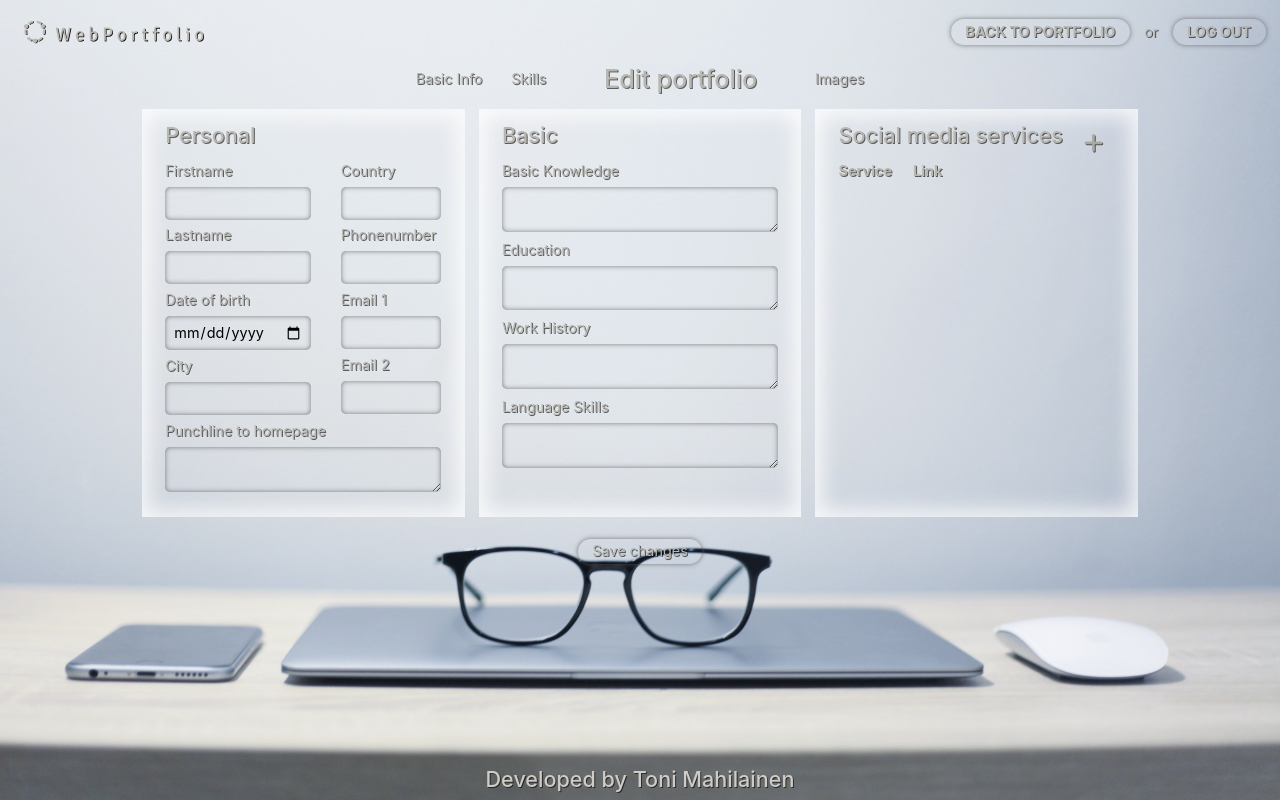
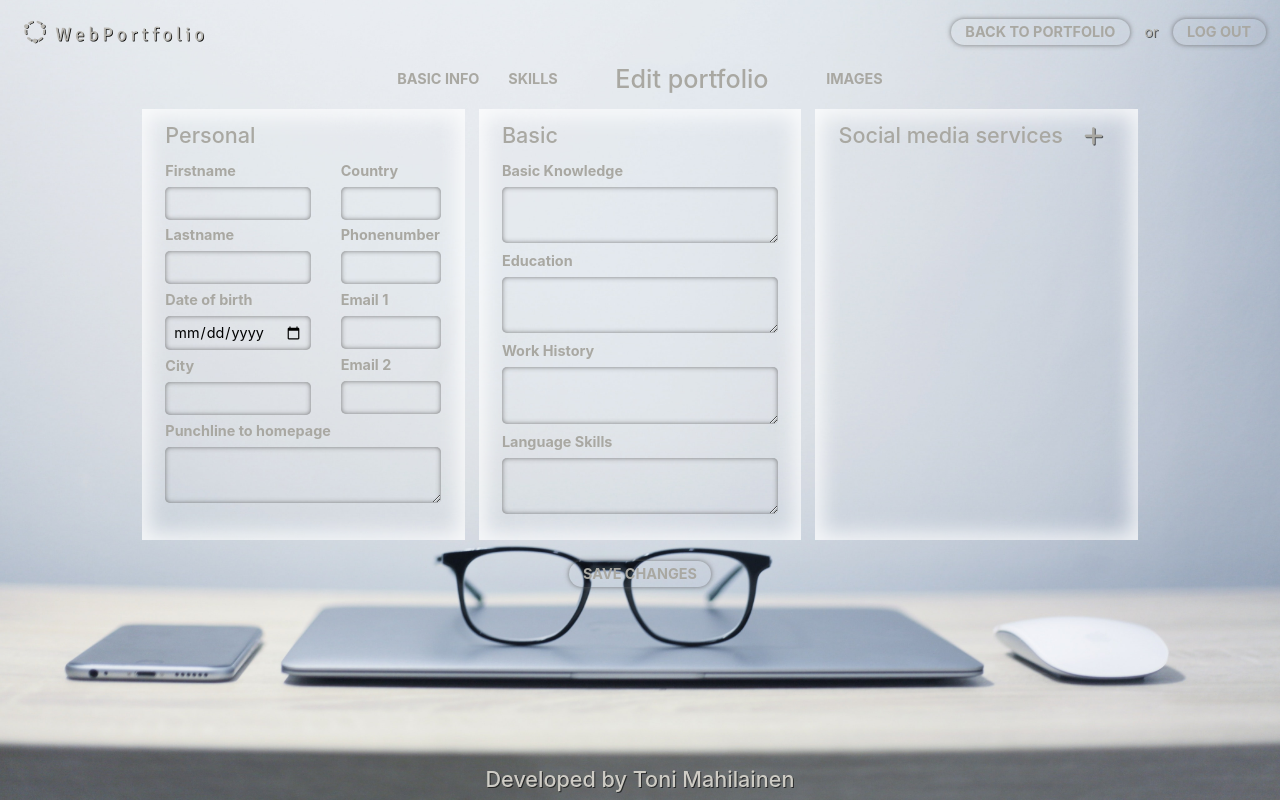
Before and after one commit to toni-mahilainen/WebPortfolio, a React (Create React App) app: page /editportfolio in a window 1280 px wide. Built offline with nearby package versions, Linux system fonts and the light colour scheme; sample sign-in values are in the browser's storage.

Commit message:
Iam osion muotoilu, fonttien värien vaihto sekä nappien hoverit yms.

```diff
--- a/src/Components/EditPortfolio/editPortfolio.css
+++ b/src/Components/EditPortfolio/editPortfolio.css
@@ -9,10 +9,8 @@
     max-width: 90%;
 }
 
-#basicInfoContainer h4 {
+#personalCol h4, #basicCol h4 {
     margin-bottom: 1rem;
-    color: #b9b7b1;
-    text-shadow: 1px 1px rgba(0, 0, 0, 0.6);
 }
 
 #basicInfoContainer textarea {
@@ -23,13 +21,12 @@
     border: none;
     border-radius: 5px;
     box-shadow: inset 0px 0px 5px 0px rgba(95, 95, 95, 0.8);
+    line-height: 1.4rem;
 }
 
 #basicCol, #personalCol, #servicesCol, #skillsCol, #imagesCol {
     margin: 1rem .5rem;
     padding: 1rem 1.6rem;
-    color: rgb(185, 183, 177);
-    text-shadow: 1px 1px rgba(0, 0, 0, 0.6);
     box-shadow: inset 0px 0px 20px 7px rgba(255, 255, 255, 0.8);
 }
 
@@ -41,8 +38,7 @@
     border: none;
     border-radius: 1rem;
     box-shadow: 0px 0px 5px 0px rgba(95, 95, 95, 0.8);
-    color: #b9b7b1;
-    text-shadow: 1px 1px rgba(0, 0, 0, 0.6);
+    color: rgb(169, 168, 162);
 }
 
 .saveChangesBtn:hover {
@@ -59,6 +55,10 @@
     font-size: 1.5rem;
     color: rgb(169, 168, 162);
 }
+
+.far:hover, .fas:hover {
+    color: rgb(136, 135, 129)
+}
 /*#endregion*/
 /* --------------------------COMMONS--------------------------- */
 
@@ -67,8 +67,6 @@
 #navCol {
     display: flex;
     justify-content: center;
-    color: rgb(185, 183, 177);
-    text-shadow: 1px 1px rgba(0, 0, 0, 0.6);
 }
 
 #navCol h3 {
@@ -76,14 +74,19 @@
 }
 
 #basicInfoNavBtn, #skillsNavBtn, #picturesNavBtn, #accountNavBtn {
-    width: fit-content;
     padding: .4rem 1rem;
     background-color: transparent;
     border: none;
-    border-radius: 1rem;
-    color: #b9b7b1;
-    text-shadow: 1px 1px rgba(0, 0, 0, 0.6);
+    color: rgb(169, 168, 162);
+    font-weight: bold;
     outline: none;
+}
+
+#basicInfoNavBtn:hover,
+#skillsNavBtn:hover,
+#picturesNavBtn:hover,
+#accountNavBtn:hover {
+    color: rgb(136, 135, 129);
 }
 /*#endregion*/
 /* ----------------------------NAV----------------------------- */
@@ -124,6 +127,7 @@
 /*#region*/
 #servicesHeaderCol {
     display: flex;
+    padding-bottom: 1rem;
 }
 
 .service {
@@ -168,6 +172,7 @@
     border: none;
     border-radius: 5px;
     box-shadow: inset 0px 0px 5px 0px rgba(95, 95, 95, 0.8);
+    outline: none;
 }
 
 .socialMedia1Input {
@@ -203,6 +208,7 @@
 
 #skillsHeaderCol {
     display: flex;
+    padding-bottom: 1rem;
 }
 
 #addNewSkillBtn {
@@ -251,6 +257,7 @@
     padding: .1rem;
     text-align: center;
     align-self: center;
+    font-weight: bold;
 }
 
 #skillsSaveChangesBtn {
@@ -361,6 +368,10 @@ input[type=range].inputSkillLevel:focus::-ms-fill-upper,
     background: #b9b7b1;
 }
 
+.inputSkillLevel:hover {
+    color: rgb(136, 135, 129)
+}
+
 @supports (-ms-ime-align:auto) {
     input[type=range].inputSkillLevel, #inputSkillLevelModal {
         margin: 0;
@@ -393,6 +404,7 @@ input[type=range].inputSkillLevel:focus::-ms-fill-upper,
     margin: 0 .5rem;
     padding: 0 .1rem;
     align-self: center;
+    font-weight: bold;
 }
 
 #addSkillModalBtn, #cancelAddSkillModalBtn {
@@ -402,9 +414,14 @@ input[type=range].inputSkillLevel:focus::-ms-fill-upper,
     border: none;
     border-radius: 1rem;
     box-shadow: 0px 0px 5px 0px rgba(95, 95, 95, 0.8);
-    color: #b9b7b1;
-    text-shadow: 1px 1px rgba(0, 0, 0, 0.6);
+    color: rgb(169, 168, 162);
+    font-weight: bold;
     outline: none;
+}
+
+#addSkillModalBtn:hover,
+#cancelAddSkillModalBtn:hover {
+    box-shadow: 0px 0px 5px 2px rgba(95, 95, 95, 0.8);
 }
 /*#endregion*/
 /* --------------------ADD SKILL MODAL------------------- */
@@ -458,7 +475,6 @@ input[type=range].inputSkillLevel:focus::-ms-fill-upper,
     border: none;
     border-radius: 5px;
     box-shadow: inset 0px 0px 5px 0px rgba(95, 95, 95, 0.8);
-    outline: none;
 }
 
 .inputProjectName, .inputProjectLink {
@@ -479,16 +495,21 @@ input[type=range].inputSkillLevel:focus::-ms-fill-upper,
 }
 
 
-#saveProjectsModalBtn, #saveCloseProjectsModalBtn, #cancelProjectsModalBtn {
+#saveProjectsModalBtn, #cancelProjectsModalBtn {
     width: fit-content;
     padding: .5rem 1rem;
     background-color: transparent;
     border: none;
     border-radius: 1rem;
     box-shadow: 0px 0px 5px 0px rgba(95, 95, 95, 0.8);
-    color: #b9b7b1;
-    text-shadow: 1px 1px rgba(0, 0, 0, 0.6);
+    color: rgb(169, 168, 162);
+    font-weight: bold;
     outline: none;
+}
+
+#saveProjectsModalBtn:hover,
+#cancelProjectsModalBtn:hover {
+    box-shadow: 0px 0px 5px 2px rgba(95, 95, 95, 0.8);
 }
 
 /*#endregion*/
@@ -496,13 +517,13 @@ input[type=range].inputSkillLevel:focus::-ms-fill-upper,
 /*#endregion*/
 /* ---------------------------SKILLS--------------------------- */
 
-/* --------------------------PICTURES-------------------------- */
+/* ---------------------------IMAGES--------------------------- */
 /*#region*/
 #imagesContainer {
     width: 45%;
 }
 
-#imagesHeaderCol h4{
+#imagesHeaderCol{
     padding-bottom: 1rem;
 }
 
@@ -521,10 +542,14 @@ input[type=range].inputSkillLevel:focus::-ms-fill-upper,
     border: none;
     border-radius: 1rem;
     box-shadow: 0px 0px 5px 0px rgba(95, 95, 95, 0.8);
-    color: #b9b7b1;
-    text-shadow: 1px 1px rgba(0, 0, 0, 0.6);
+    color: rgb(169, 168, 162);
+    font-weight: bold;
     outline: none;
     cursor: pointer;
+}
+
+.fileInput:hover {
+    box-shadow: 0px 0px 5px 2px rgba(95, 95, 95, 0.8);
 }
 
 [type="file"] {
@@ -576,13 +601,11 @@ input[type=range].inputSkillLevel:focus::-ms-fill-upper,
     border: none;
 }
 /*#endregion*/
-/* --------------------------PICTURES-------------------------- */
+/* ---------------------------IMAGES--------------------------- */
 
 /* --------------------------ACCOUNT--------------------------- */
 /*#region*/
 #changePasswordCol, #deleteAccountCol {
-    color: rgb(185, 183, 177);
-    text-shadow: 1px 1px rgba(0, 0, 0, 0.6);
     padding: 3rem;
     margin: 3rem;
     text-align: center;
@@ -598,7 +621,6 @@ input[type=range].inputSkillLevel:focus::-ms-fill-upper,
     border-radius: 5px;
     background-color: rgb(229, 234, 238);
     box-shadow: inset 0px 0px 5px 0px rgba(95, 95, 95, 0.8);
-    outline: none;
 }
 
 #changePasswordCol h4, #deleteAccountCol h4 {
@@ -613,9 +635,14 @@ input[type=range].inputSkillLevel:focus::-ms-fill-upper,
     border: none;
     border-radius: 1rem;
     box-shadow: 0px 0px 5px 0px rgba(95, 95, 95, 0.8);
-    color: #b9b7b1;
-    text-shadow: 1px 1px rgba(0, 0, 0, 0.6);
+    color: rgb(169, 168, 162);
+    font-weight: bold;
     outline: none;
+}
+
+#changePasswordBtn:hover,
+#deleteAccountBtn:hover {
+    box-shadow: 0px 0px 5px 2px rgba(95, 95, 95, 0.8);
 }
 
 #changePasswordBtn {
--- a/src/Components/EditPortfolio/editPortfolio.jsx
+++ b/src/Components/EditPortfolio/editPortfolio.jsx
@@ -721,7 +721,7 @@ class PictureEdit extends Component {
                             <Row>
                                 <Col>
                                     <div className="imageControlsDiv">
-                                        <label>Profile</label>
+                                        <label><b>Profile</b></label>
                                         <input id="profilePicInput" type="file" onChange={this.handleValueChange} />
                                         <label id="profilePicInputLbl" className="fileInput" for="profilePicInput">Choose a file</label>
                                         <button className="imagePreviewBtn" type="button" title="Show image preview" onClick={this.openImagePreviewModal}>
@@ -729,7 +729,7 @@ class PictureEdit extends Component {
                                         </button>
                                     </div>
                                     <div className="imageControlsDiv">
-                                        <label>Home - background</label>
+                                        <label><b>Home - background</b></label>
                                         <input id="homePicInput" type="file" onChange={this.handleValueChange} />
                                         <label id="homePicInputLbl" className="fileInput" for="homePicInput">Choose a file</label>
                                         <button className="imagePreviewBtn" type="button" title="Show image preview" onClick={this.openImagePreviewModal}>
@@ -737,7 +737,7 @@ class PictureEdit extends Component {
                                         </button>
                                     </div>
                                     <div className="imageControlsDiv">
-                                        <label>I am - background</label>
+                                        <label><b>I am - background</b></label>
                                         <input id="iamPicInput" type="file" onChange={this.handleValueChange} />
                                         <label id="iamPicInputLbl" className="fileInput" for="iamPicInput">Choose a file</label>
                                         <button className="imagePreviewBtn" type="button" title="Show image preview" onClick={this.openImagePreviewModal}>
@@ -745,7 +745,7 @@ class PictureEdit extends Component {
                                         </button>
                                     </div>
                                     <div className="imageControlsDiv">
-                                        <label>I can - background</label>
+                                        <label><b>I can - background</b></label>
                                         <input id="icanPicInput" type="file" onChange={this.handleValueChange} />
                                         <label id="icanPicInputLbl" className="fileInput" for="icanPicInput">Choose a file</label>
                                         <button className="imagePreviewBtn" type="button" title="Show image preview" onClick={this.openImagePreviewModal}>
@@ -753,7 +753,7 @@ class PictureEdit extends Component {
                                         </button>
                                     </div>
                                     <div className="imageControlsDiv">
-                                        <label>Questbook - background</label>
+                                        <label><b>Questbook - background</b></label>
                                         <input id="questbookPicInput" type="file" onChange={this.handleValueChange} />
                                         <label id="questbookPicInputLbl" className="fileInput" for="questbookPicInput">Choose a file</label>
                                         <button className="imagePreviewBtn" type="button" title="Show image preview" onClick={this.openImagePreviewModal}>
@@ -761,7 +761,7 @@ class PictureEdit extends Component {
                                         </button>
                                     </div>
                                     <div className="imageControlsDiv">
-                                        <label>Contact - background</label>
+                                        <label><b>Contact - background</b></label>
                                         <input id="contactPicInput" type="file" onChange={this.handleValueChange} />
                                         <label id="contactPicInputLbl" className="fileInput" for="contactPicInput">Choose a file</label>
                                         <button className="imagePreviewBtn" type="button" title="Show image preview" onClick={this.openImagePreviewModal}>
@@ -774,7 +774,7 @@ class PictureEdit extends Component {
                     </Row>
                     <Row>
                         <Col className="saveChangesCol">
-                            <button id="imagesSaveChangesBtn" className="saveChangesBtn" type="submit">Save changes</button>
+                            <button id="imagesSaveChangesBtn" className="saveChangesBtn" type="submit"><b>SAVE CHANGES</b></button>
                         </Col>
                     </Row>
                 </Container>
@@ -1555,7 +1555,7 @@ class SkillsEdit extends Component {
                             <Row>
                                 <Col id="skillsHeaderCol">
                                     <h4>Skills</h4>
-                                    <Button id="addNewSkillBtn" type="button" title="Add a new skill" onClick={this.openAddSkillModal}><span className="fas fa-plus"></span></Button><br /><br />
+                                    <button id="addNewSkillBtn" type="button" title="Add a new skill" onClick={this.openAddSkillModal}><span className="fas fa-plus"></span></button><br /><br />
                                 </Col>
                             </Row>
                             <Row>
@@ -1567,7 +1567,7 @@ class SkillsEdit extends Component {
                     </Row>
                     <Row>
                         <Col className="saveChangesCol">
-                            <button id="skillsSaveChangesBtn" className="saveChangesBtn" type="submit">Save changes</button>
+                            <button id="skillsSaveChangesBtn" className="saveChangesBtn" type="submit"><b>SAVE CHANGES</b></button>
                         </Col>
                     </Row>
                 </Container>
@@ -1579,15 +1579,15 @@ class SkillsEdit extends Component {
                     </Modal.Header>
                     <form>
                         <Modal.Body>
-                            Skill<br />
+                            <b>Skill</b><br />
                             <input type="text" id="skillInput" onChange={this.handleModalSkillChange}></input><br />
-                            Skill level<br />
+                            <b>Skill level</b><br />
                             <input id="inputSkillLevelModal" type="range" min="0" max="100" step="1" defaultValue="0" onChange={this.skillLevelToModalSpanAndState} />
                             <label id="labelSkillLevelPercentModal">0 %</label><br />
                         </Modal.Body>
                         <Modal.Footer id="addSkillModalFooter">
-                            <button id="addSkillModalBtn" type="button" onClick={this.addNewSkillToDatabase}>Add</button>
-                            <button id="cancelAddSkillModalBtn" type="button" onClick={this.closeAddSkillModal}>Cancel</button>
+                            <button id="addSkillModalBtn" type="button" onClick={this.addNewSkillToDatabase}>ADD</button>
+                            <button id="cancelAddSkillModalBtn" type="button" onClick={this.closeAddSkillModal}>CANCEL</button>
                         </Modal.Footer>
                     </form>
                 </Modal>
@@ -1607,8 +1607,8 @@ class SkillsEdit extends Component {
                             <div id="projects"></div>
                         </Modal.Body>
                         <Modal.Footer id="addSkillModalFooter">
-                            <button id="saveProjectsModalBtn" type="button" onClick={this.handleSubmit}>Save</button>
-                            <button id="cancelProjectsModalBtn" type="button" onClick={this.closeProjectsModal}>Close</button>
+                            <button id="saveProjectsModalBtn" type="button" onClick={this.handleSubmit}>SAVE</button>
+                            <button id="cancelProjectsModalBtn" type="button" onClick={this.closeProjectsModal}>CLOSE</button>
                         </Modal.Footer>
                     </form>
                 </Modal>
@@ -1807,7 +1807,7 @@ class InfoEdit extends Component {
             serviceDiv.className = "service"
             serviceSelect.className = "socialMediaSelect";
             inputServiceLink.className = "socialMedia1Input";
-            deleteBtn.className = "deleteSocialMediaBtn btn btn-primary";
+            deleteBtn.className = "deleteSocialMediaBtn";
             // Click event to button
             deleteBtn.onclick = () => { this.deleteSocialMediaService(linkId, this.state.Number); }
             // Values
@@ -2211,25 +2211,25 @@ class InfoEdit extends Component {
                                     </Row>
                                     <Row>
                                         <Col>
-                                            Firstname <br />
+                                            <b>Firstname</b> <br />
                                             <input id="firstnameInput" type="text" onChange={this.handleValueChange} /><br />
-                                            Lastname <br />
+                                            <b>Lastname</b> <br />
                                             <input id="lastnameInput" type="text" onChange={this.handleValueChange} /><br />
-                                            Date of birth <br />
+                                            <b>Date of birth</b> <br />
                                             <input id="birthdateInput" type="date" onChange={this.handleValueChange} /><br />
-                                            City <br />
+                                            <b>City</b> <br />
                                             <input id="cityInput" type="text" onChange={this.handleValueChange} /><br />
                                         </Col>
                                         <Col>
-                                            Country <br />
+                                            <b>Country</b> <br />
                                             <input id="countryInput" type="text" onChange={this.handleValueChange} /><br />
-                                            Phonenumber <br />
+                                            <b>Phonenumber</b> <br />
                                             <input id="phoneInput" type="tel" onChange={this.handleValueChange} /><br />
                                             <span id="emailIdSpan1" className="emailIDSpan" hidden></span>
-                                            Email 1 <br />
+                                            <b>Email 1</b> <br />
                                             <input id="email1Input" className="emailInput" type="email" onBlur={this.handleValueChange} /><br />
                                             <span id="emailIdSpan2" className="emailIDSpan" hidden></span>
-                                            Email 2 <br />
+                                            <b>Email 2</b> <br />
                                             <input id="email2Input" className="emailInput" type="email" onBlur={this.handleValueChange} /><br />
                                         </Col>
                                     </Row>
@@ -2237,20 +2237,20 @@ class InfoEdit extends Component {
                             </Row>
                             <Row>
                                 <Col>
-                                    Punchline to homepage <br />
+                                    <b>Punchline to homepage</b> <br />
                                     <textarea id="punchlineInput" type="text" onChange={this.handleValueChange} /><br />
                                 </Col>
                             </Row>
                         </Col>
                         <Col id="basicCol">
                             <h4>Basic</h4>
-                            Basic Knowledge <br />
+                            <b>Basic Knowledge</b> <br />
                             <textarea id="basicInput" type="text" onChange={this.handleValueChange} /><br />
-                            Education <br />
+                            <b>Education</b> <br />
                             <textarea id="educationInput" type="text" onChange={this.handleValueChange} /><br />
-                            Work History <br />
+                            <b>Work History</b> <br />
                             <textarea id="workHistoryInput" type="text" onChange={this.handleValueChange} /><br />
-                            Language Skills <br />
+                            <b>Language Skills</b> <br />
                             <textarea id="languageinput" type="text" onChange={this.handleValueChange} /><br />
                         </Col>
                         <Col id="servicesCol">
@@ -2262,18 +2262,6 @@ class InfoEdit extends Component {
                             </Row>
                             <Row>
                                 <Col>
-                                    <table>
-                                        <thead>
-                                            <tr>
-                                                <th id="serviceTh">Service</th>
-                                                <th id="linkTh">Link</th>
-                                            </tr>
-                                        </thead>
-                                    </table>
-                                </Col>
-                            </Row>
-                            <Row>
-                                <Col>
                                     <div id="socialMediaServices"></div>
                                 </Col>
                             </Row>
@@ -2281,7 +2269,7 @@ class InfoEdit extends Component {
                     </Row>
                     <Row>
                         <Col className="saveChangesCol">
-                            <button id="basicsSaveChangesBtn" className="saveChangesBtn" type="submit">Save changes</button>
+                            <button id="basicsSaveChangesBtn" className="saveChangesBtn" type="submit"><b>SAVE CHANGES</b></button>
                         </Col>
                     </Row>
                 </Container>
@@ -2529,12 +2517,12 @@ class AccountEdit extends Component {
                             <input id="oldPasswordInput" type="password" placeholder="Old password" onChange={this.handleValueChange} />
                             <input id="newPasswordInput" type="password" placeholder="New password" onChange={this.handleValueChange} />
                             <input id="confirmNewPasswordInput" type="password" placeholder="Confirm new password" onChange={this.handleValueChange} /><br/>
-                            <button id="changePasswordBtn" type="submit">Change password</button>
+                            <button id="changePasswordBtn" type="submit">CHANGE PASSWORD</button>
                         </form>
                     </Col>
                     <Col id="deleteAccountCol">
                         <h4>Delete an account</h4>
-                        <button id="deleteAccountBtn" type="button" onClick={this.deleteAccount}>Delete account</button>
+                        <button id="deleteAccountBtn" type="button" onClick={this.deleteAccount}>DELETE</button>
                     </Col>
                 </Row>
             </Container>
@@ -2771,11 +2759,11 @@ class EditPortfolio extends Component {
                     <Container>
                         <Row>
                             <Col id="navCol">
-                                <button id="basicInfoNavBtn" onClick={this.handleNavClick}>Basic Info</button>
-                                <button id="skillsNavBtn" onClick={this.handleNavClick}>Skills</button>
+                                <button id="basicInfoNavBtn" onClick={this.handleNavClick}>BASIC INFO</button>
+                                <button id="skillsNavBtn" onClick={this.handleNavClick}>SKILLS</button>
                                 <h3>Edit portfolio</h3>
-                                <button id="picturesNavBtn" onClick={this.handleNavClick}>Images</button>
-                                <button id="accountNavBtn" onClick={this.handleNavClick}>Account</button>
+                                <button id="picturesNavBtn" onClick={this.handleNavClick}>IMAGES</button>
+                                <button id="accountNavBtn" onClick={this.handleNavClick}>ACCOUNT</button>
                             </Col>
                         </Row>
                         <Fragment>
@@ -2819,10 +2807,10 @@ class EditPortfolio extends Component {
                     <Container>
                         <Row>
                             <Col id="navCol">
-                                <button id="basicInfoNavBtn" onClick={this.handleNavClick}>Basic Info</button>
-                                <button id="skillsNavBtn" onClick={this.handleNavClick}>Skills</button>
+                                <button id="basicInfoNavBtn" onClick={this.handleNavClick}>BASIC INFO</button>
+                                <button id="skillsNavBtn" onClick={this.handleNavClick}>SKILLS</button>
                                 <h3>Edit portfolio</h3>
-                                <button id="picturesNavBtn" onClick={this.handleNavClick}>Images</button>
+                                <button id="picturesNavBtn" onClick={this.handleNavClick}>IMAGES</button>
                             </Col>
                         </Row>
                         <Fragment>
--- a/src/Components/Header/header.css
+++ b/src/Components/Header/header.css
@@ -4,13 +4,16 @@ header {
     z-index: 1020;
     width: 100%;
     background-color: transparent;
-
 }
 
 .navLink {
     margin: 0 .5rem;
     color: rgb(185, 183, 177) !important;
-    text-shadow: 1px 1px rgba(0, 0, 0, 0.6);
+    font-weight: bold;
+}
+
+.navLink:hover {
+    color: rgb(136, 135, 129) !important;
 }
 
 #or {
@@ -38,8 +41,7 @@ header {
     border: none;
     border-radius: 1rem;
     box-shadow: 0px 0px 5px 0px rgba(95, 95, 95, 0.8);
-    color: rgb(185, 183, 177);
-    text-shadow: 1px 1px rgba(0, 0, 0, 0.6);
+    color: rgb(169, 168, 162);
     outline: none;
 }
 
--- a/src/index.css
+++ b/src/index.css
@@ -1,10 +1,15 @@
 body {
   margin: 0;
+  color: rgb(169, 168, 162);
   font-family: -apple-system, BlinkMacSystemFont, 'Segoe UI', 'Roboto', 'Oxygen',
     'Ubuntu', 'Cantarell', 'Fira Sans', 'Droid Sans', 'Helvetica Neue',
     sans-serif;
   -webkit-font-smoothing: antialiased;
   -moz-osx-font-smoothing: grayscale;
+}
+
+input, textarea {
+  outline-color: rgba(119, 119, 119, 0.7);
 }
 
 code {
```
Also changed, not shown: src/Components/Header/header.jsx (+9 -9 lines), src/Components/Main/main.css (+11 -8 lines), src/Components/Main/main.jsx (+5 -2 lines).
